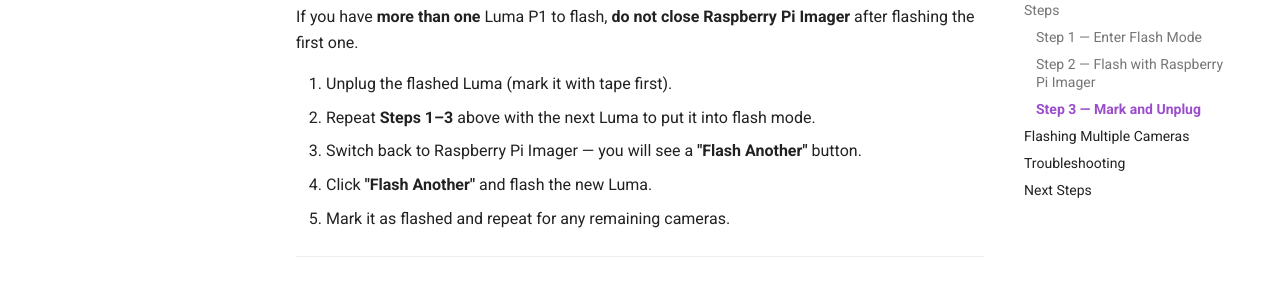
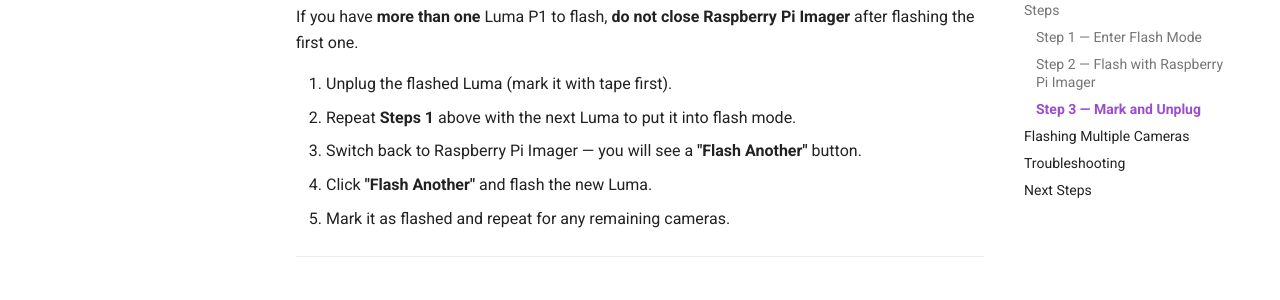
Before and after one commit to FRC5892/Luma-Docs, an MkDocs documentation site: the page built from docs/guides/flashing.md, in a window 1280 px wide and 900 px high, scrolled down 2343 px. Shown: the part 152-452 px from the top of the window. Built offline with MkDocs 1.6.1 and Material for MkDocs 9.7.7, drawn with Linux system fonts in a browser that asks for light colours; comment, search, counter and statistics services are not loaded.

Commit message:
Clarify instructions for flashing multiple Luma P1s

```diff
--- a/docs/guides/flashing.md
+++ b/docs/guides/flashing.md
@@ -95,7 +95,7 @@ If you have **more than one** Luma P1 to flash, **do not close Raspberry Pi Imag
 flashing the first one.
 
 1. Unplug the flashed Luma (mark it with tape first).
-2. Repeat **Steps 1–3** above with the next Luma to put it into flash mode.
+2. Repeat **Steps 1** above with the next Luma to put it into flash mode.
 3. Switch back to Raspberry Pi Imager — you will see a **"Flash Another"** button.
 4. Click **"Flash Another"** and flash the new Luma.
 5. Mark it as flashed and repeat for any remaining cameras.
```
